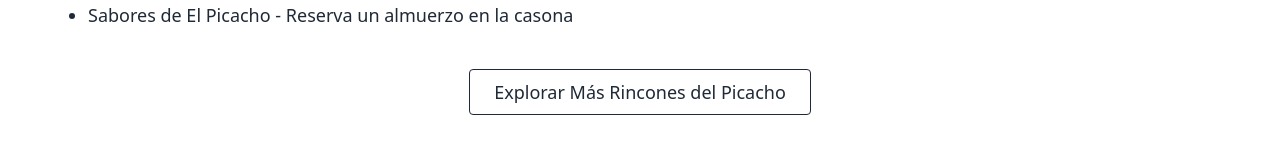
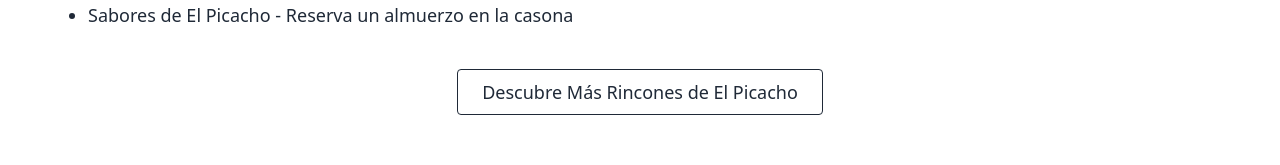
Before and after one commit to Algarrobal/el-picacho-landing, a React (Vite) app: page / in a window 1280 px wide. Shown: the part 3231-3396 px from the top of the page. Built offline with nearby package versions, Linux system fonts and the light colour scheme.

Commit message:
Refine button text to “Explorar Más Rincones de El Picacho"

```diff
--- a/src/App.jsx
+++ b/src/App.jsx
@@ -140,7 +140,7 @@ The latter is ancient—considered a living fossil, a botanical dinosaur. It is
     href="/expresiones"
     className="inline-block px-6 py-2 text-base md:text-lg text-gray-800 border border-gray-800 rounded hover:bg-gray-800 hover:text-white transition"
   >
-    {lang === "es" ? "Explorar Más Rincones del Picacho" : "Explore More Corners of El Picacho"}
+    {lang === "es" ? "Descubre Más Rincones de El Picacho" : "Wander Further into El Picacho"}
   </a>
 </div>
       </section>
```
